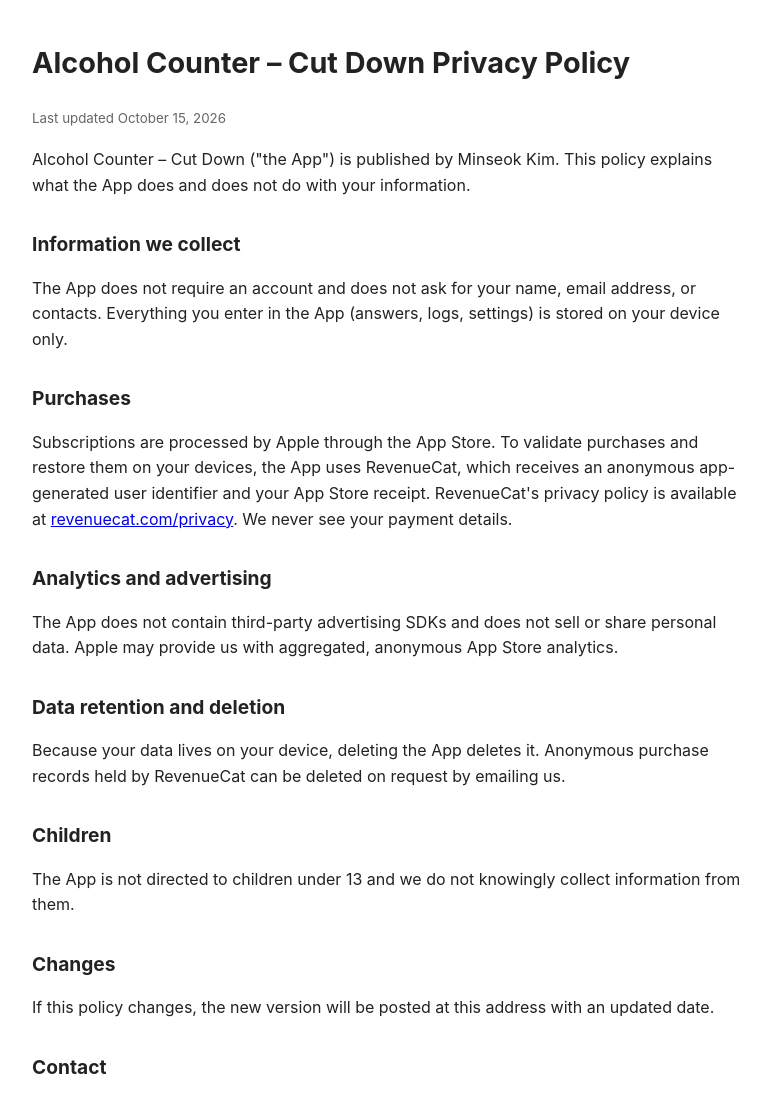
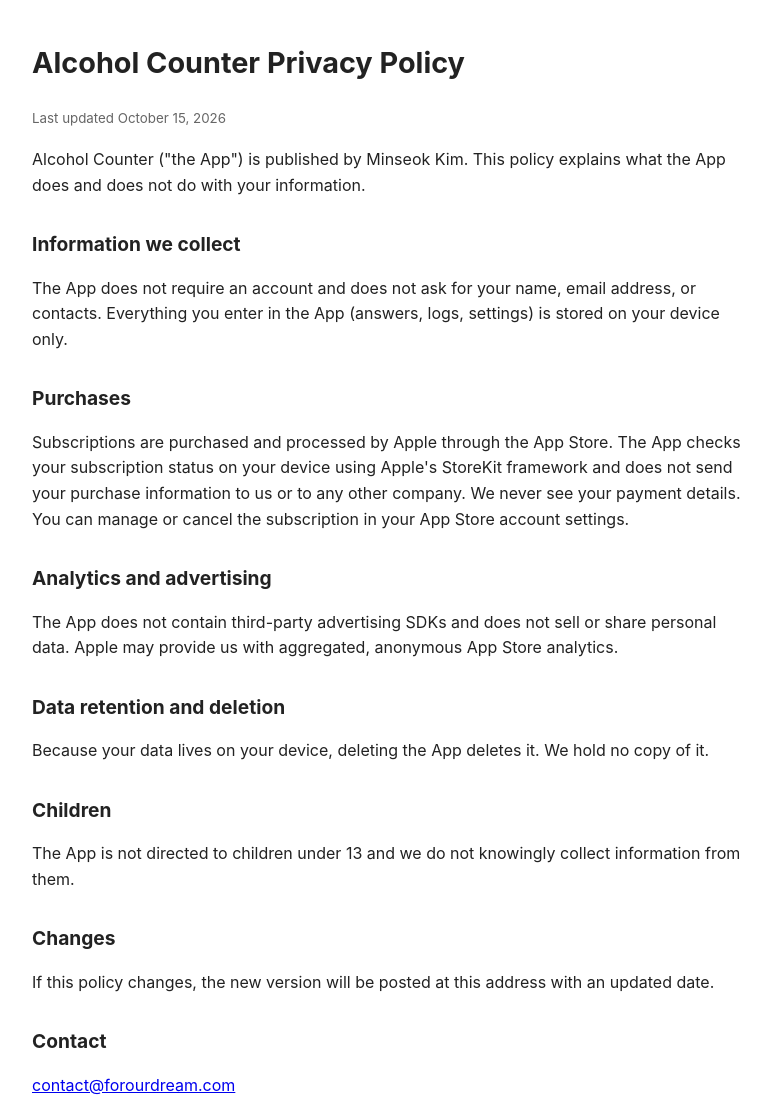
Before and after one commit to FOD-team-org/app-legal, a plain HTML site: page quit-drinking-tracker/privacy/index.html in a window 1280 px wide. Shown: the top 1098 px of the page, without its empty margins (248-1019 px from the left). Drawn offline with Linux system fonts and the light colour scheme.

Commit message:
legal: quit-drinking-tracker (Alcohol Counter)

```diff
--- a/quit-drinking-tracker/privacy/index.html
+++ b/quit-drinking-tracker/privacy/index.html
@@ -1,14 +1,14 @@
-<!doctype html><html lang="en"><head><meta charset="utf-8"><meta name="viewport" content="width=device-width,initial-scale=1"><title>Alcohol Counter – Cut Down – Privacy Policy</title><style>body{font-family:-apple-system,system-ui,Segoe UI,Roboto,sans-serif;max-width:720px;margin:40px auto;padding:0 20px;line-height:1.6;color:#222}h1{font-size:1.8rem}h2{font-size:1.2rem;margin-top:1.6em}small{color:#666}</style></head><body>
-<h1>Alcohol Counter – Cut Down Privacy Policy</h1><small>Last updated October 15, 2026</small>
-<p>Alcohol Counter – Cut Down ("the App") is published by Minseok Kim. This policy explains what the App does and does not do with your information.</p>
+<!doctype html><html lang="en"><head><meta charset="utf-8"><meta name="viewport" content="width=device-width,initial-scale=1"><title>Alcohol Counter – Privacy Policy</title><style>body{font-family:-apple-system,system-ui,Segoe UI,Roboto,sans-serif;max-width:720px;margin:40px auto;padding:0 20px;line-height:1.6;color:#222}h1{font-size:1.8rem}h2{font-size:1.2rem;margin-top:1.6em}small{color:#666}</style></head><body>
+<h1>Alcohol Counter Privacy Policy</h1><small>Last updated October 15, 2026</small>
+<p>Alcohol Counter ("the App") is published by Minseok Kim. This policy explains what the App does and does not do with your information.</p>
 <h2>Information we collect</h2>
 <p>The App does not require an account and does not ask for your name, email address, or contacts. Everything you enter in the App (answers, logs, settings) is stored on your device only.</p>
 <h2>Purchases</h2>
-<p>Subscriptions are processed by Apple through the App Store. To validate purchases and restore them on your devices, the App uses RevenueCat, which receives an anonymous app-generated user identifier and your App Store receipt. RevenueCat's privacy policy is available at <a href="https://www.revenuecat.com/privacy">revenuecat.com/privacy</a>. We never see your payment details.</p>
+<p>Subscriptions are purchased and processed by Apple through the App Store. The App checks your subscription status on your device using Apple's StoreKit framework and does not send your purchase information to us or to any other company. We never see your payment details. You can manage or cancel the subscription in your App Store account settings.</p>
 <h2>Analytics and advertising</h2>
 <p>The App does not contain third-party advertising SDKs and does not sell or share personal data. Apple may provide us with aggregated, anonymous App Store analytics.</p>
 <h2>Data retention and deletion</h2>
-<p>Because your data lives on your device, deleting the App deletes it. Anonymous purchase records held by RevenueCat can be deleted on request by emailing us.</p>
+<p>Because your data lives on your device, deleting the App deletes it. We hold no copy of it.</p>
 <h2>Children</h2>
 <p>The App is not directed to children under 13 and we do not knowingly collect information from them.</p>
 <h2>Changes</h2>
```
Also changed, not shown: quit-drinking-tracker/terms/index.html (+3 -3 lines).
